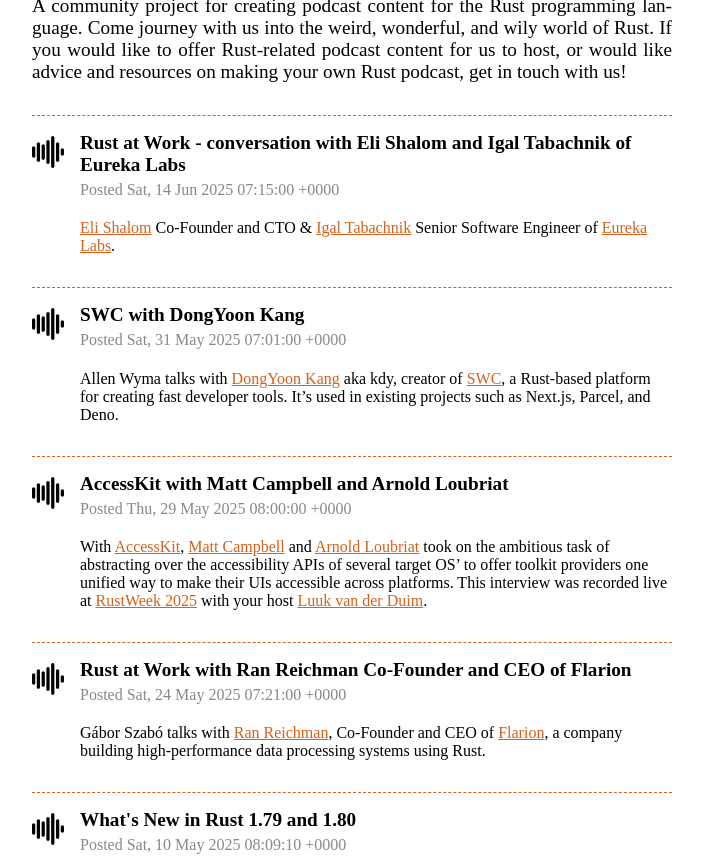
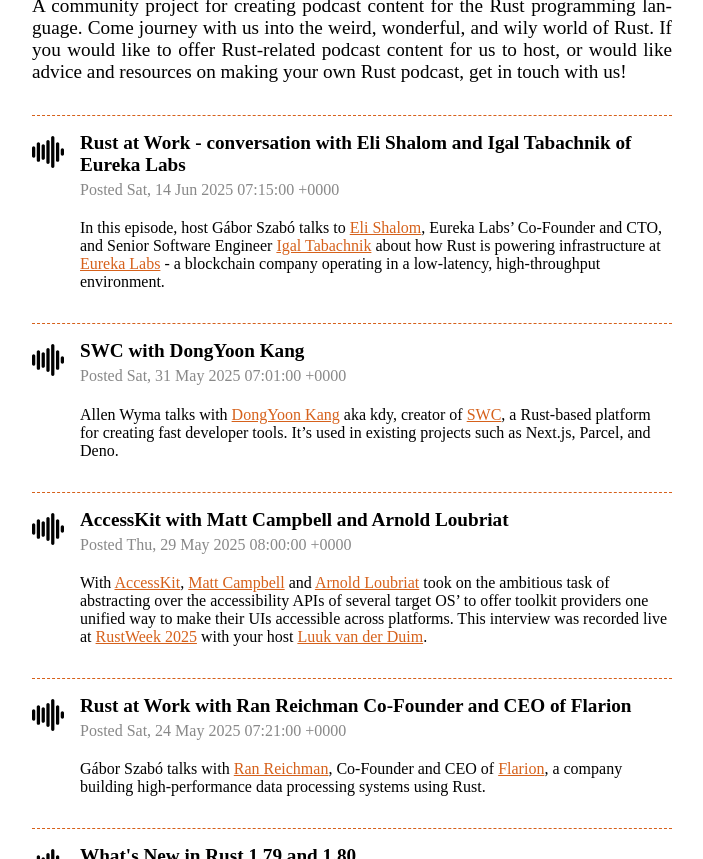
Before and after one commit to rustacean-station/rustacean-station.org, a Jekyll site: the page built from index.html, in a window 1280 px wide and 900 px high, scrolled down 812 px, cut to the strip 41-900 px from the top of the window. Shown: the whole strip, without its empty margins (288-991 px from the left). Built offline with Jekyll 4.4.1, drawn with Linux system fonts in a browser that asks for light colours; some of the changed lines change nothing that is shown.

Commit message:
Update 2025-06-14-eli-shalom-and-igal-tabachnik.md

```diff
--- a/_episodes/interviews/2025-06-14-eli-shalom-and-igal-tabachnik.md
+++ b/_episodes/interviews/2025-06-14-eli-shalom-and-igal-tabachnik.md
@@ -7,13 +7,9 @@
 #reddit:
 ---
 
-[Eli Shalom](https://www.linkedin.com/in/elishalom/) Co-Founder and CTO & [Igal Tabachnik](https://www.linkedin.com/in/igaltabachnik/) Senior Software Engineer of [Eureka Labs](https://eurekalabs.xyz/).
+In this episode, host Gábor Szabó talks to [Eli Shalom](https://www.linkedin.com/in/elishalom/), Eureka Labs' Co-Founder and CTO, and Senior Software Engineer [Igal Tabachnik](https://www.linkedin.com/in/igaltabachnik/) about how Rust is powering infrastructure at [Eureka Labs](https://eurekalabs.xyz/) - a blockchain company operating in a low-latency, high-throughput environment.
 
-In this episode, we explore how Rust is powering infrastructure at Eureka Labs - a blockchain company operating in a low-latency, high-throughput environment.
-
-Eureka Labs is pioneering next-generation block building on Ethereum. Their work focuses on advancing the logic of block construction to support more efficient execution and expand the functionality that can be packed into each block's limited timeframe.
-
-Eli and Igal discuss how Rust has been instrumental in developing their high-performance block builder. Before founding Eureka, the team tackled large-scale engineering and algorithmic problems across industries.
+Eureka Labs' work focuses on advancing the logic of block construction to support more efficient execution and expand the functionality that can be packed into each block's limited timeframe.
 
 ### Contributing to Rustacean Station
 
@@ -30,32 +26,19 @@
 - [@1:14] - [Eli Shalom](https://www.linkedin.com/in/elishalom/) Co-Founder and CTO of [Eureka Labs](https://eurekalabs.xyz/).
 - [@2:20] - [Igal Tabachnik](https://www.linkedin.com/in/igaltabachnik/) Senior Software Engineer.
   - [Scala](https://www.scala-lang.org/)
-- [@4:00] - Tell me more about the company.
+- [@4:00] - About Eureka Labs and the "block builder".
   - [Blockchain](https://en.wikipedia.org/wiki/Blockchain)
-  - Block Builder
   - [Ethereum Networks](https://ethereum.org/en/developers/docs/networks/)
-- [@6:13] - Do I understand correctly that you started the company without having any specific product or service in mind?
 - [@7:10] - What is blockchain? What is block building?
   - [Smart contract](https://en.wikipedia.org/wiki/Smart_contract)
   - [Smart contracts on Ethereum](https://ethereum.org/en/developers/docs/smart-contracts/)
   - [NP-Hard problem](https://en.wikipedia.org/wiki/NP-hardness)
-- [@10:13] - Who builds the block? Isn't the Ethereum network doing it?
-  - Off-chain
-- [@12:07] - Igal continues to explain what block builders do and how the Ethereum Network functions.
-- [@14:40] - A block builder runs on a separate computer independent from the Ethereum Network and can be either open source or closed source.
-- [@15:00] - The biggest reason we chose Rust is because there are other open source block builders we could fork.
-- [@16:18] - Is your code open source or closed source?
-- [@17:30] - How do you earn money from this?
-- [@18:00] - The reasons to pick Rust for such a project.
-- [@19:45] - Was any other programming language considered?
+- [@15:00] - Why Rust?
   - [reth](https://reth.rs/)
-- [@25:45] - So Ethereum is basically just the nodes. There are many implementations of nodes.
+- [@25:45] - Ethereum implementation and deployment
   - [Ethereum specs and standards](https://ethereum.org/en/developers/docs/standards/)
-- [@27:30] - How can new features be added to Ethereum?
   - [EIP - Ethereum Improvement Proposals](https://eips.ethereum.org/)
-- [@31:14] - How many nodes are there? How big are the machines?
-- [@34:29] - It sounds like the data of git except of the branching and the mutability.
-- [@35:06] - How did you get started with Rust? (Igal)
+- [@35:06] - How did you get started with Rust?
   - [Scala](https://www.scala-lang.org/)
   - [Haskell](https://www.haskell.org/)
   - [functional programming](https://en.wikipedia.org/wiki/Functional_programming)
@@ -63,8 +46,6 @@
   - [Eq trait](https://doc.rust-lang.org/std/cmp/trait.Eq.html)
   - [F#](https://fsharp.org/)
   - [Constraints Liberate, Liberties Constrain](https://www.youtube.com/watch?v=GqmsQeSzMdw) talk by Runar Bjarnason.
-- [@45:57] - How did you solve the problem of comparing floating point numbers?
-- [@46:41] - How did you get started with Rust? (Eli)
 - [@48:40] - How do you select the crates you use?
   - [Elm](https://elm-lang.org/)
 - [@55:03] - How much do you use AI? Which AI tools do you use?
@@ -77,9 +58,8 @@
   - [JetBrains](https://www.jetbrains.com/)
 - [@1:04:05] - What should people do in order to be a better candidate for a job at your company?
   - [Vibe coding](https://en.wikipedia.org/wiki/Vibe_coding)
-- [@1:07:25] - Would open source contributions be seen favorably?
-- [@1:08:30] - What would you recommend other managers to take in account when selecting a language?
-- [@1:10:48] - Training and mentoring new developers.
+- [@1:08:30] - Things to take into account when selecting a language
+- [@1:10:48] - Training and mentoring new developers
   - [Redis](https://redis.io/)
   - Learning Rust: [The Rust Book](https://doc.rust-lang.org/book/).
   - Live coding streams by [Jon Gjengset](https://www.youtube.com/c/JonGjengset).
```
